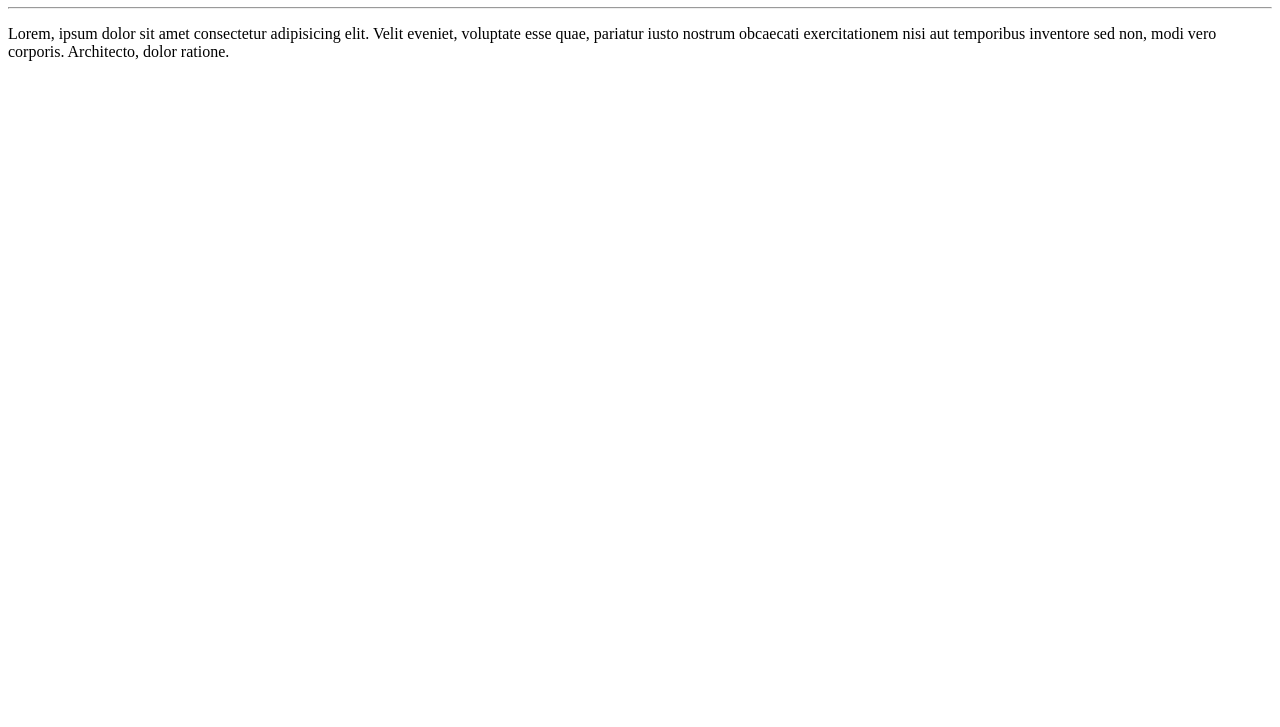
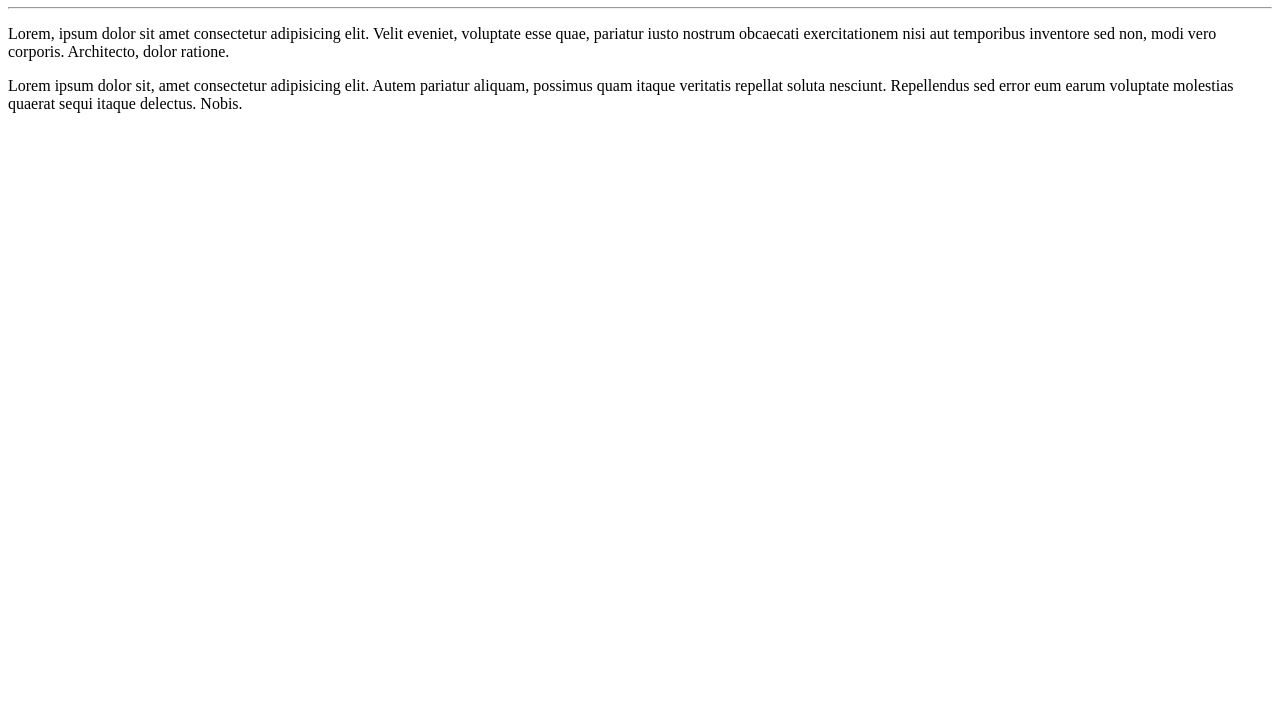
Before and after one commit to JoaoRd019/Ola-Mundo, a plain HTML site: page site exemplo/index.html in a window 1280 px wide. Shown: the part 73-800 px from the top of the page. Drawn offline with Linux system fonts and the light colour scheme.

Commit message:
adicionei um paragrafo

```diff
--- a/site exemplo/index.html
+++ b/site exemplo/index.html
@@ -9,5 +9,6 @@
     <h1>Ola, Mundo!</h1>
     <hr>
     <p>Lorem, ipsum dolor sit amet consectetur adipisicing elit. Velit eveniet, voluptate esse quae, pariatur iusto nostrum obcaecati exercitationem nisi aut temporibus inventore sed non, modi vero corporis. Architecto, dolor ratione.</p>
+    <p>Lorem ipsum dolor sit, amet consectetur adipisicing elit. Autem pariatur aliquam, possimus quam itaque veritatis repellat soluta nesciunt. Repellendus sed error eum earum voluptate molestias quaerat sequi itaque delectus. Nobis.</p>
 </body>
 </html>
```
